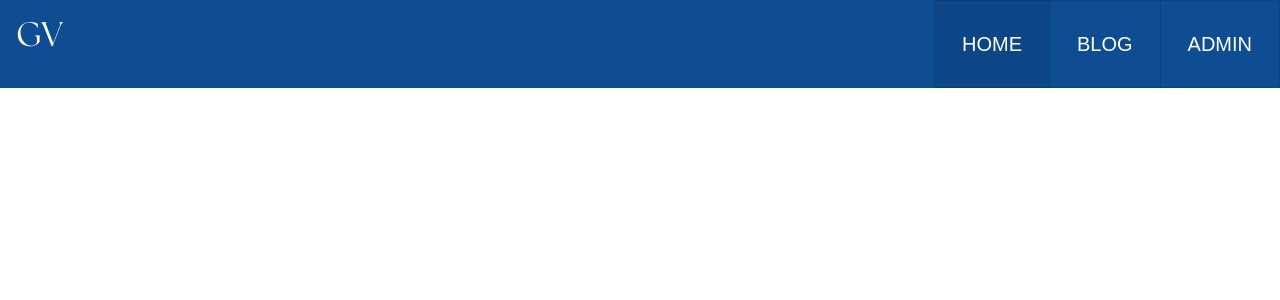
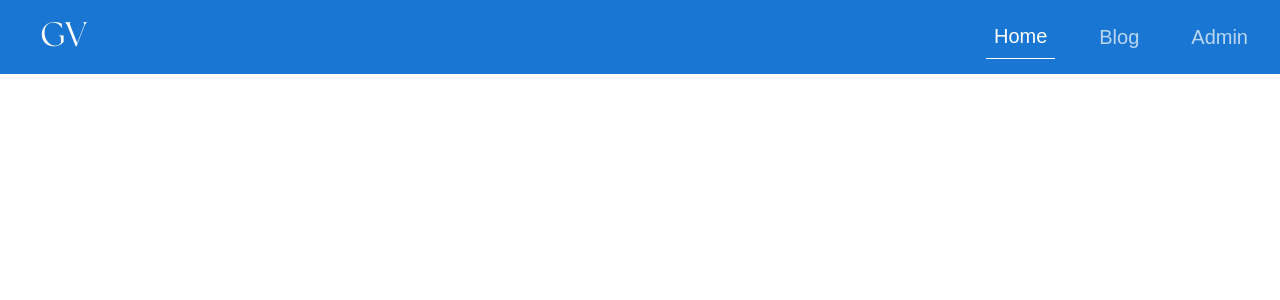
Before and after one commit to definitelyna/Le-Blogging-Website, a Next.js app: page / in a window 1280 px wide. Shown: the top 300 px of the page. Built offline with nearby package versions, Linux system fonts and the light colour scheme.

Commit message:
Finish Header

```diff
--- a/src/components/Header.tsx
+++ b/src/components/Header.tsx
@@ -6,10 +6,12 @@ export default function Header() {
   return (
     <Box
       sx={{
-        bgcolor: "#0f4d92",
+        bgcolor: "primary.main",
         display: "flex",
         flexDirection: "row",
         justifyContent: "space-between",
+        alignItems: "center",
+        px: 3,
       }}
     >
       <Typography
--- a/src/components/Navigator.tsx
+++ b/src/components/Navigator.tsx
@@ -1,33 +1,60 @@
 "use client";
-import { ToggleButton, ToggleButtonGroup, Typography } from "@mui/material";
+import { Box, Button, ToggleButton, Typography } from "@mui/material";
 import Link from "next/link";
 import { usePathname } from "next/navigation";
+
+interface StyledToggleButtonProps {
+  value: string;
+  children: React.ReactNode;
+  selected?: boolean;
+}
+
+const StyledButton = ({ children, ...props }: StyledToggleButtonProps) => {
+  return (
+    <Button
+      {...props}
+      disableRipple
+      sx={{
+        color: "#ffffff",
+        borderRadius: 0,
+        ...(props.selected
+          ? { borderBottom: "1px solid #ffffff" }
+          : { opacity: 0.7, "&:hover": { opacity: 1 } }),
+      }}
+    >
+      {children}
+    </Button>
+  );
+};
 
 export default function Navigator() {
   const currentRoute = usePathname();
   return (
-    <ToggleButtonGroup exclusive value={currentRoute}>
-      <ToggleButton value="/">
-        <Link href="/" style={{ textDecoration: "none" }}>
-          <Typography color="#ffffff" p={2} variant="h6">
+    <Box sx={{ display: "flex", flexDirection: "row", gap: 4 }}>
+      <StyledButton value="/" selected={currentRoute === "/"}>
+        <Link href="/" style={{ textDecoration: "none", color: "inherit" }}>
+          <Typography variant="h6" textTransform="none">
             Home
           </Typography>
         </Link>
-      </ToggleButton>
-      <ToggleButton value="/blog">
-        <Link href="/blog" style={{ textDecoration: "none" }}>
-          <Typography color="#ffffff" p={2} variant="h6">
+      </StyledButton>
+      <StyledButton value="/blog" selected={currentRoute === "/blog"}>
+        <Link href="/blog" style={{ textDecoration: "none", color: "inherit" }}>
+          <Typography variant="h6" textTransform="none">
             Blog
           </Typography>
         </Link>
-      </ToggleButton>
-      <ToggleButton value="/admin">
-        <Link href="/admin" style={{ textDecoration: "none" }}>
-          <Typography color="#ffffff" p={2} variant="h6">
+      </StyledButton>
+      <StyledButton value="/admin" selected={currentRoute === "/admin"}>
+        <Link
+          href="/admin"
+          style={{ textDecoration: "none", color: "inherit" }}
+        >
+          <Typography variant="h6" textTransform="none">
             Admin
           </Typography>
         </Link>
-      </ToggleButton>
-    </ToggleButtonGroup>
+      </StyledButton>
+    </Box>
   );
 }
```
